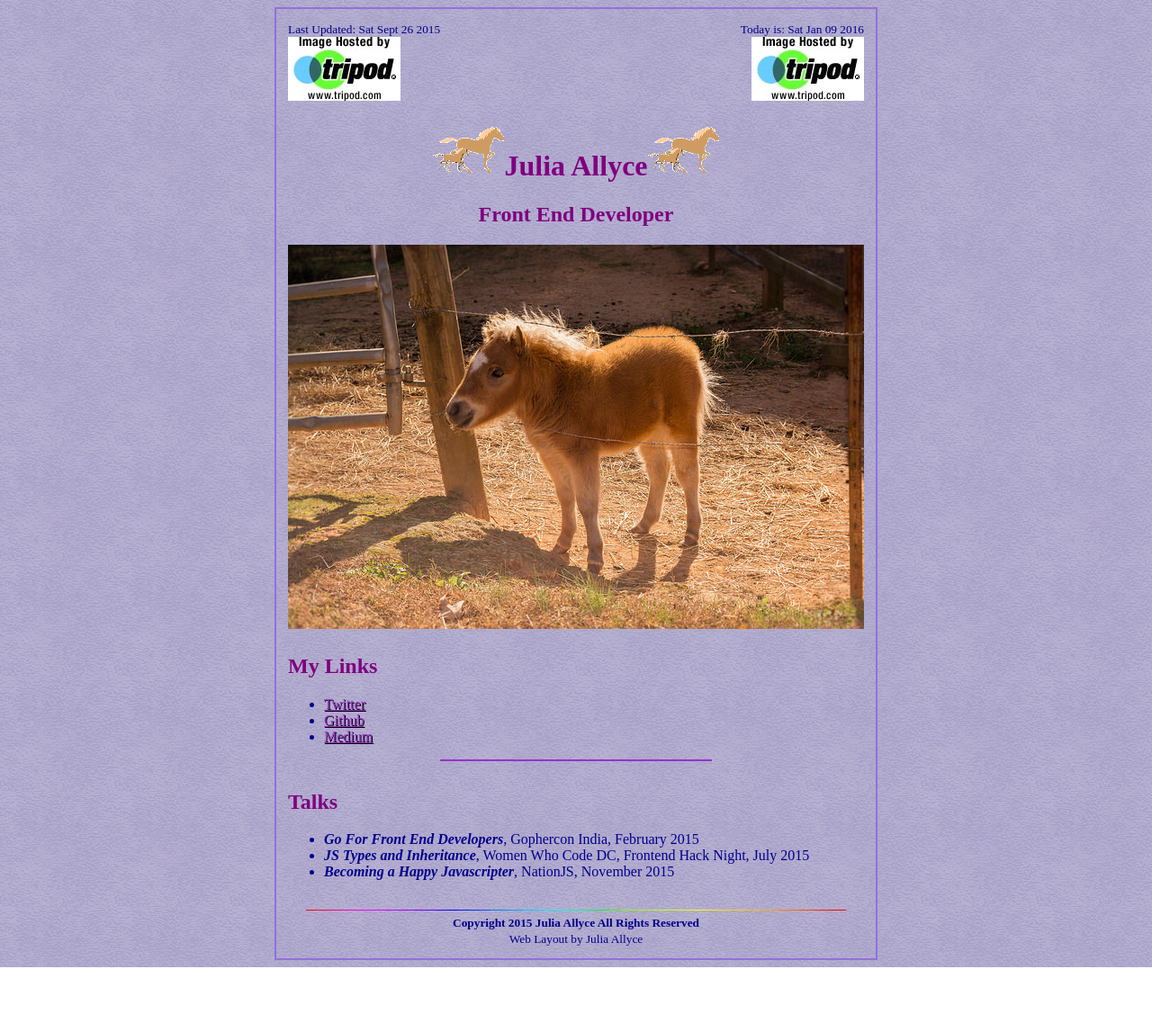
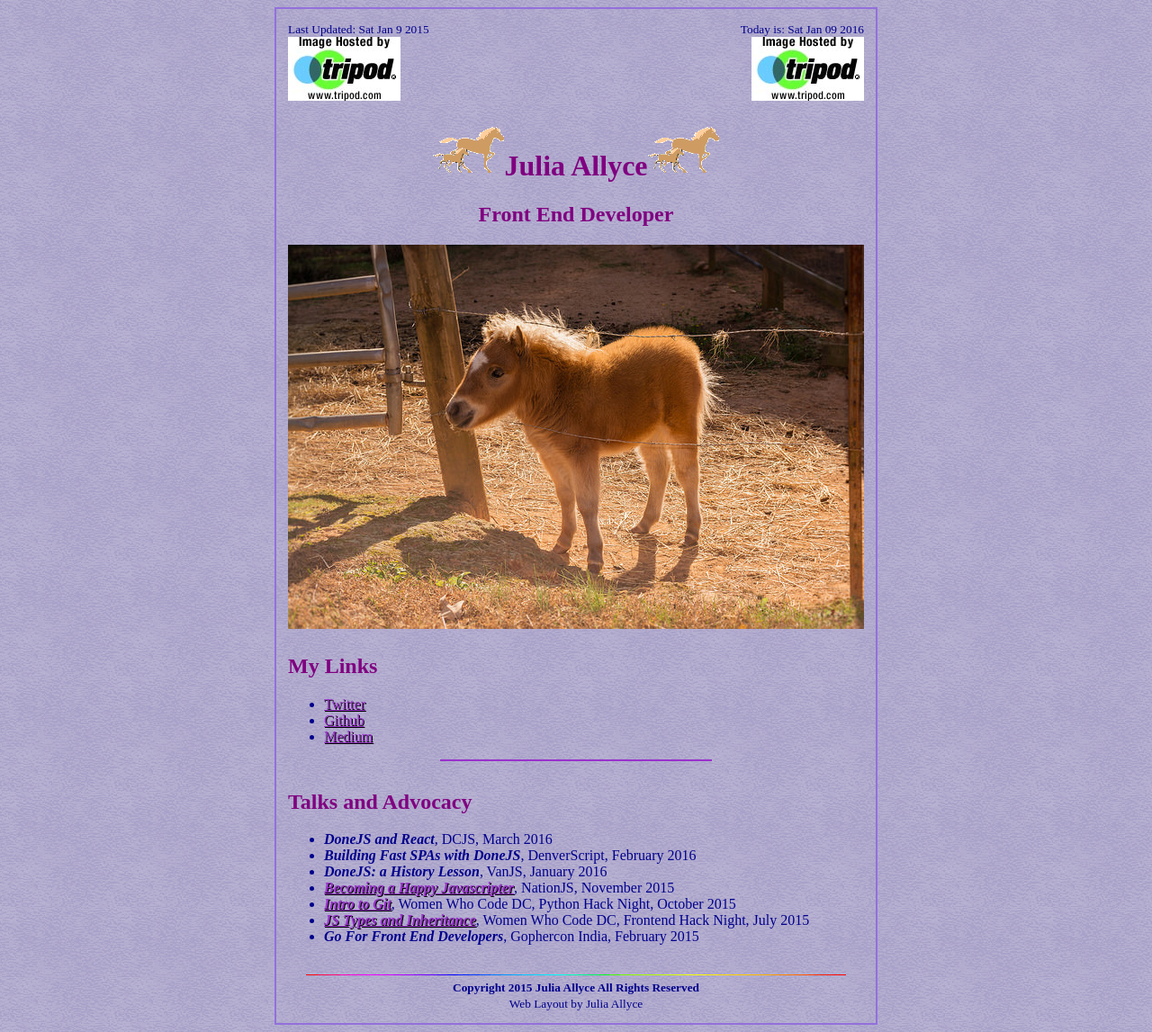
Before and after one commit to julia-allyce/juliaallyce.com, a website: page src/index.html in a window 1280 px wide. Shown: the whole page at 90% size. Before the commit the page ends 1075 px from the top, so only its background shows below. Drawn offline with Linux system fonts and the light colour scheme.

Commit message:
update talks

```diff
--- a/src/index.html
+++ b/src/index.html
@@ -25,7 +25,7 @@
 	<table style="border:2px solid mediumpurple;padding:10px;">
 		<tr>
 			<td>
-				<small>Last Updated: Sat Sept 26 2015</small><br>
+				<small>Last Updated: Sat Jan 9 2015</small><br>
 				<img src="img/tripod.jpg"/>
 			</td>
 			<td style="text-align:right">
@@ -55,11 +55,15 @@
 		</tr>
 		<tr>
 			<td colspan="2">
-				<h2>Talks</h2>
+				<h2>Talks and Advocacy</h2>
 				<ul>
+					<li><i><b>DoneJS and React</b></i>, DCJS, March 2016</li>
+					<li><i><b>Building Fast SPAs with DoneJS</b></i>, DenverScript, February 2016</li>
+					<li><i><b>DoneJS: a History Lesson</b></i>, VanJS, January 2016</li>
+					<li><a href="http://slides.com/juliaallyce/happy-jser"><i><b>Becoming a Happy Javascripter</b></i></a>, NationJS, November 2015</li>
+					<li><a href="http://slides.com/juliaallyce/intro-to-git"><i><b>Intro to Git</b></i></a>, Women Who Code DC, Python Hack Night, October 2015</li>
+					<li><a href="http://slides.com/juliaallyce/deck"><i><b>JS Types and Inheritance</b></i></a>, Women Who Code DC, Frontend Hack Night, July 2015</li>
 					<li><i><b>Go For Front End Developers</b></i>, Gophercon India, February 2015</li>
-					<li><i><b>JS Types and Inheritance</b></i>, Women Who Code DC, Frontend Hack Night, July 2015</li>
-					<li><i><b>Becoming a Happy Javascripter</b></i>, NationJS, November 2015</li>
 				</ul>
 			</td>
 		</tr>
```
